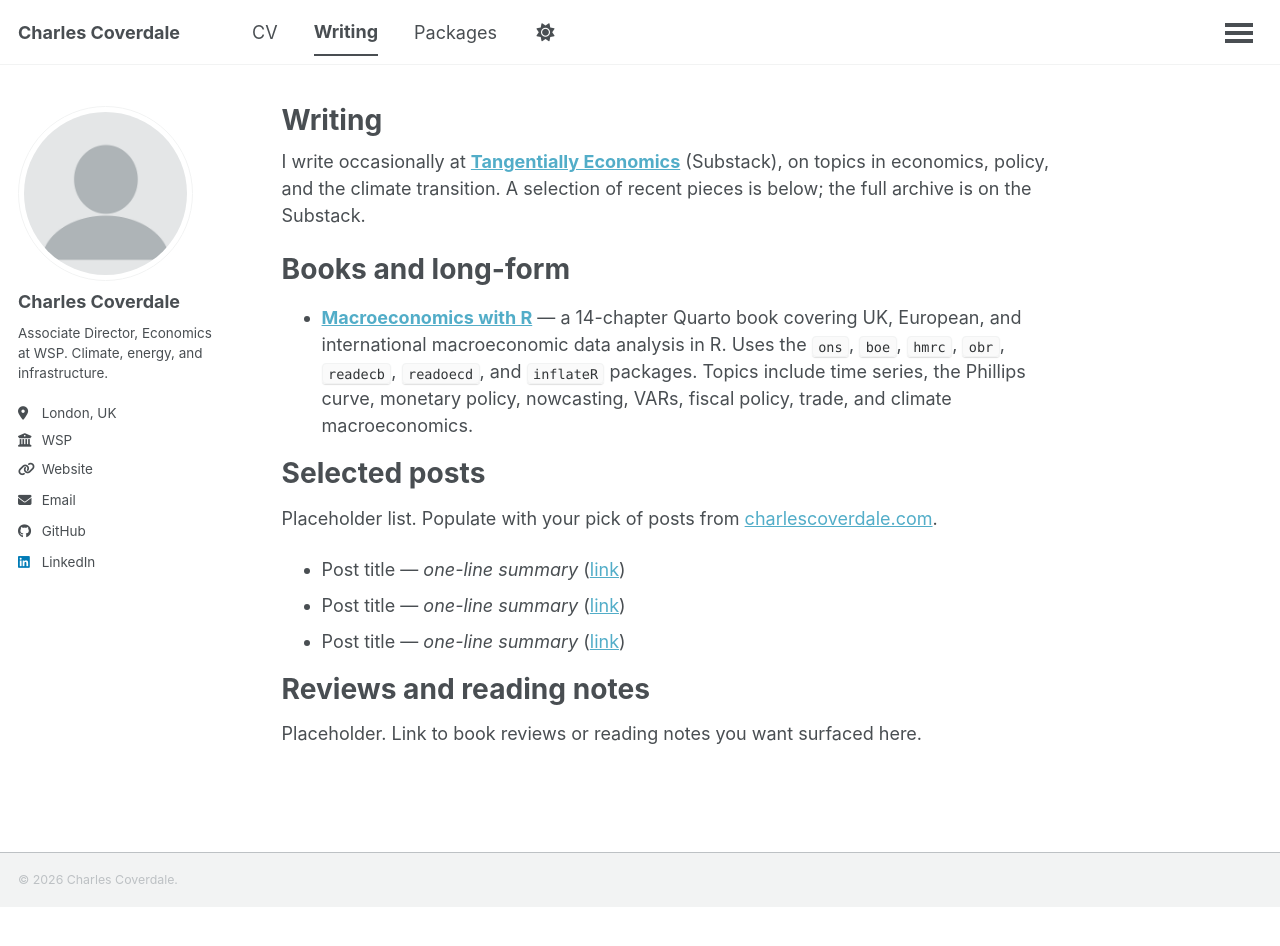
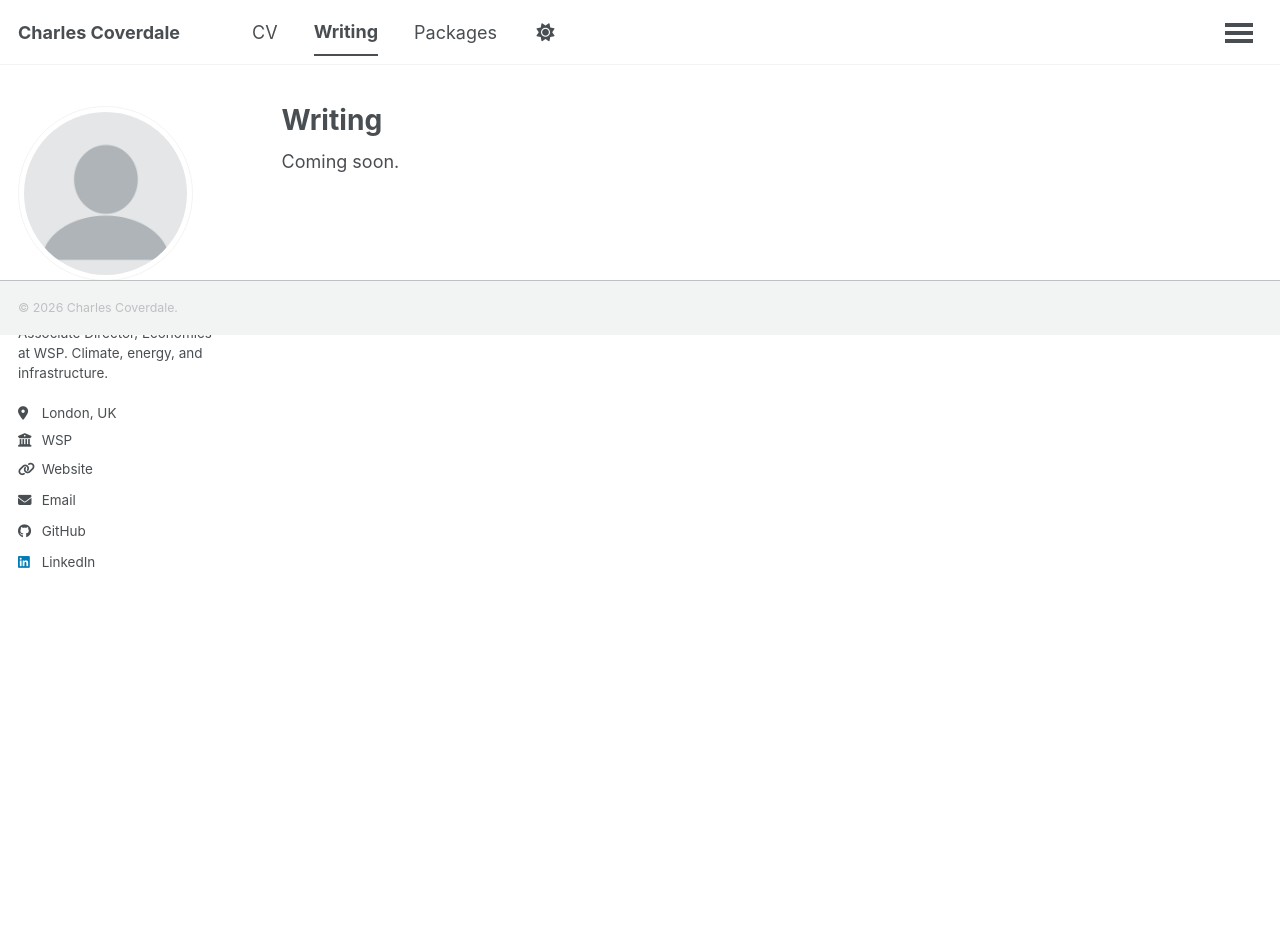
Before and after one commit to charlescoverdale/charlescoverdale.github.io, a Jekyll site: the page built from _pages/writing.md, in a window 1280 px wide and 960 px high. Shown: the top 946 px of the window. Built offline with Jekyll 4.4.1, drawn with Linux system fonts in a browser that asks for light colours; a script that is not in the unit is left out.

Commit message:
Wipe Writing page to placeholder

```diff
--- a/_pages/writing.md
+++ b/_pages/writing.md
@@ -5,23 +5,4 @@ permalink: /writing/
 author_profile: true
 ---
 
-I write occasionally at [**Tangentially Economics**](https://charlescoverdale.com) (Substack), on topics in economics, policy, and the climate transition. A selection of recent pieces is below; the full archive is on the Substack.
-
-Books and long-form
-======
-
-* **[Macroeconomics with R](https://macrowithr.com)** — a 14-chapter Quarto book covering UK, European, and international macroeconomic data analysis in R. Uses the `ons`, `boe`, `hmrc`, `obr`, `readecb`, `readoecd`, and `inflateR` packages. Topics include time series, the Phillips curve, monetary policy, nowcasting, VARs, fiscal policy, trade, and climate macroeconomics.
-
-Selected posts
-======
-
-Placeholder list. Populate with your pick of posts from [charlescoverdale.com](https://charlescoverdale.com).
-
-- Post title — *one-line summary* ([link](https://charlescoverdale.com))
-- Post title — *one-line summary* ([link](https://charlescoverdale.com))
-- Post title — *one-line summary* ([link](https://charlescoverdale.com))
-
-Reviews and reading notes
-======
-
-Placeholder. Link to book reviews or reading notes you want surfaced here.
+Coming soon.
```
